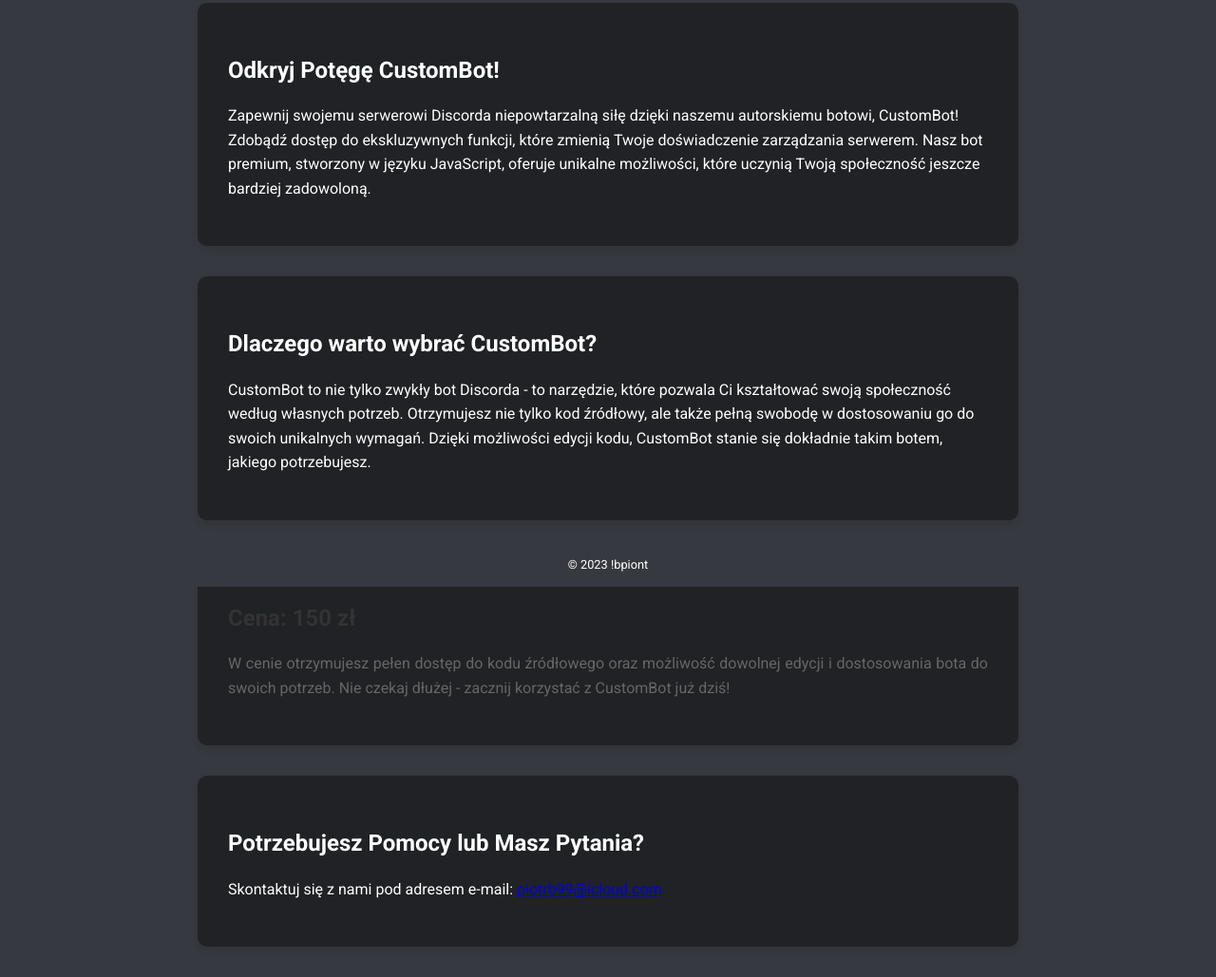
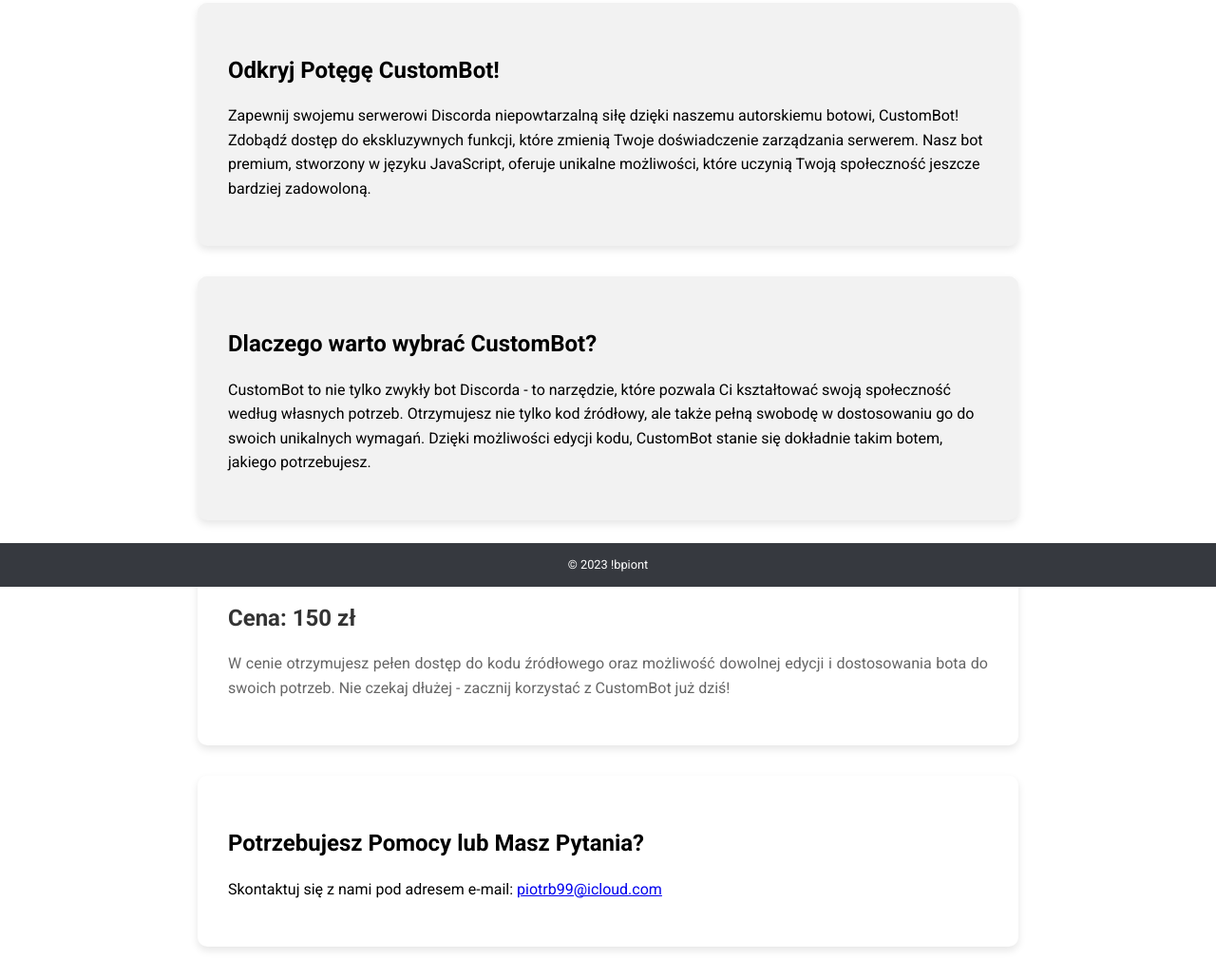
Before and after one commit to bpiont/xd, a plain HTML site: page index.html in a window 1280 px wide. Shown: the part 182-1211 px from the top of the page at 95% size. Drawn offline with Linux system fonts and the light colour scheme.

Commit message:
Update style.css

```diff
--- a/style.css
+++ b/style.css
@@ -1,14 +1,14 @@
 /* style.css */
 
 body {
-    background-color: #36393f; /* Kolor tła Discorda */
+    background-color: #fff; /* Białe tło */
     font-family: 'Roboto', sans-serif;
     font-size: 16px;
     margin: 0;
     padding: 0;
     box-sizing: border-box;
     line-height: 1.6;
-    color: #fff; /* Kolor tekstu */
+    color: #000; /* Czarny kolor tekstu */
 }
 
 header {
@@ -24,13 +24,13 @@
 }
 
 h2 {
-    color: #fff;
+    color: #000; /* Czarny kolor tekstu */
     font-size: 1.5em;
     margin-bottom: 0.3em;
 }
 
 section {
-    background-color: #202225; /* Kolor sekcji Discorda */
+    background-color: #f2f2f2; /* Jasnoszary kolor tła */
     box-shadow: 0 4px 8px rgba(0, 0, 0, 0.1);
     border-radius: 10px;
     padding: 2em;
@@ -55,18 +55,8 @@
     margin-bottom: 1em;
 }
 
-.contact-section {
-    background-color: #202225; /* Kolor sekcji kontaktowej Discorda */
-    box-shadow: 0 4px 8px rgba(0, 0, 0, 0.1);
-    border-radius: 10px;
-    padding: 2em;
-    margin: 2em auto;
-    max-width: 800px;
-    text-align: justify;
-}
-
-.price-section {
-    background-color: #202225; /* Kolor sekcji kontaktowej Discorda */
+.contact-section, .price-section {
+    background-color: #fff; /* Białe tło */
     box-shadow: 0 4px 8px rgba(0, 0, 0, 0.1);
     border-radius: 10px;
     padding: 2em;
```
